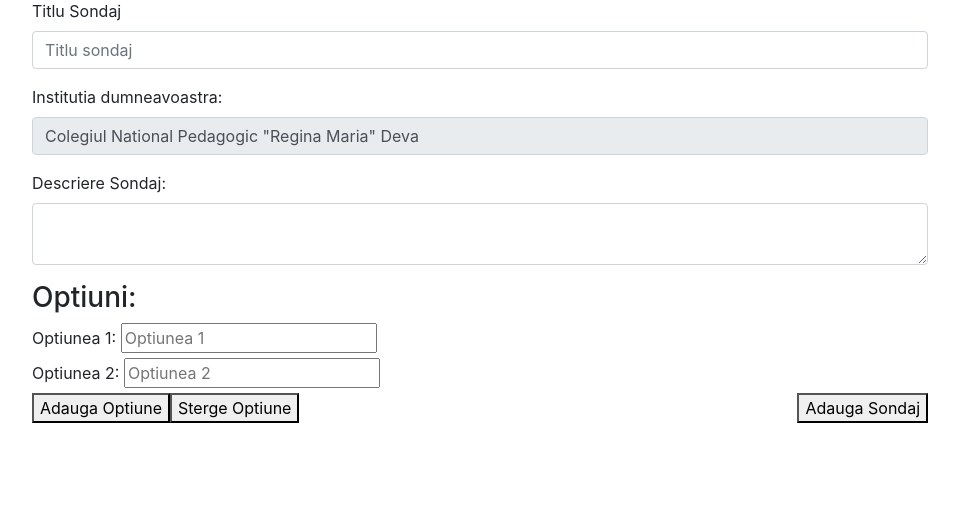
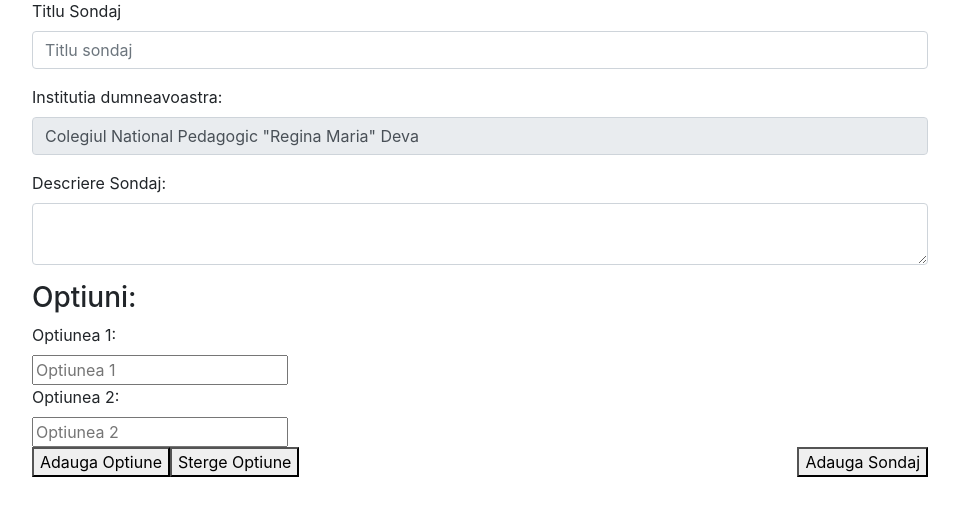
Before and after one commit to AlexGS00/CitySay, a Django app: page /create_poll in a window 1280 px wide. Shown: the part 113-629 px from the top of the page, without its empty margins (160-1119 px from the left). Run offline with Django 5.2, Linux system fonts and the light colour scheme; some libraries are stand-ins or nearby versions.

Commit message:
add styles

```diff
--- a/SmartCity/citysay/static/css/styles.css
+++ b/SmartCity/citysay/static/css/styles.css
@@ -6,6 +6,14 @@ a{
 a:hover{
     color: black;
     text-decoration: none;
+}
+
+textarea{
+    display: block;
+}
+
+label{
+    display: block;
 }
 
 .nav-link{
```
